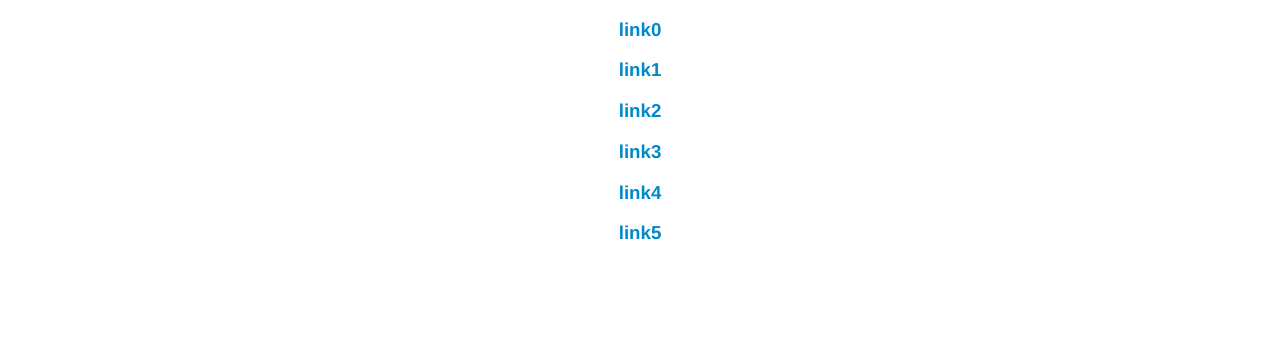
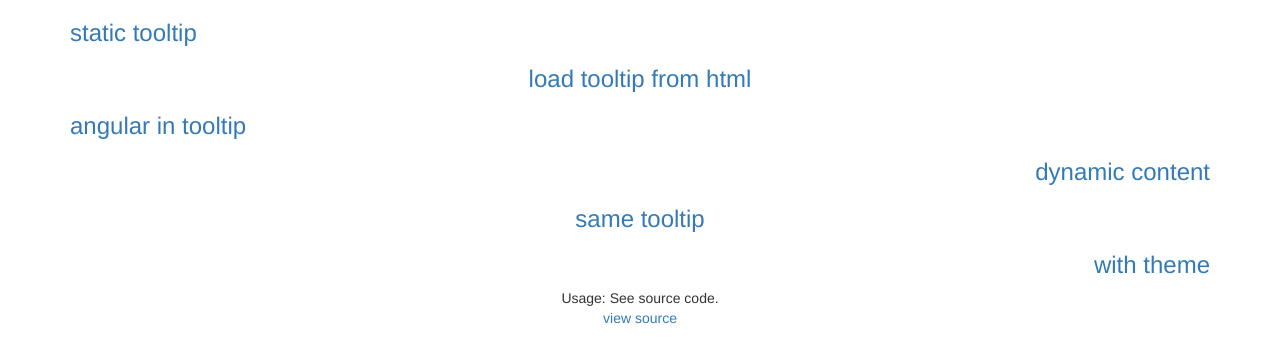
Before and after one commit to kristw/sstooltip, a website: page example/angular.html in a window 1280 px wide. Drawn offline with nearby package versions, Linux system fonts and the light colour scheme.

Commit message:
prepare for 3.1.0

```diff
--- a/bower.json
+++ b/bower.json
@@ -1,7 +1,7 @@
 {
   "name": "sstooltip",
   "main": "sstooltip.min.js",
-  "version": "3.0.0",
+  "version": "3.1.0",
   "homepage": "https://github.com/kristw/sstooltip",
   "authors": [
     "Krist Wongsuphasawat <krist.wongz@gmail.com>"
--- a/example/angular.html
+++ b/example/angular.html
@@ -2,20 +2,9 @@
 
 <html>
   <head>
+    <link rel="stylesheet" href="//netdna.bootstrapcdn.com/bootstrap/3.1.1/css/bootstrap.min.css">
     <link rel="stylesheet" href="../dist/sstooltip.css">
     <style type="text/css">
-			body{
-			  font-family: 'Helvetica Neue', Helvetica, Arial, sans-serif;
-			}
-			a {
-			  color: #0088cc;
-			  text-decoration: none;
-			}
-			a:hover {
-			  color: #005580;
-			  text-decoration: underline;
-			}
-
       .link3Tip{
         color: #ff6600;
         font-size: 14px;
@@ -25,13 +14,33 @@
 
   <body ng-app="app">
     <div ng-controller="mainCtrl">
+      <div class="container">
+        <div class="row">
+          <div class="col-xs-12">
+            <h3><a href="#" id="link0">static tooltip</a></h3>
             <div align="center">
-				<h3><a href="#" id="link0">link0</a></h3>
-				<h3><a href="#" id="link1">link1</a></h3>
-				<h3><a href="#" id="link2">link2</a></h3>
-				<h3><a href="#" id="link3">link3</a></h3>
-				<h3><a href="#" id="link4">link4</a></h3>
-				<h3><a href="#" id="link5">link5</a></h3>
+              <h3><a href="#" id="link1">load tooltip from html</a></h3>
+            </div>
+            <div>
+              <h3><a href="#" id="link2">angular in tooltip</a></h3>
+            </div>
+            <div align="right">
+              <h3><a href="#" id="link3">dynamic content</a></h3>
+            </div>
+            <div align="center">
+              <h3><a href="#" id="link4">same tooltip</a></h3>
+            </div>
+            <div align="right">
+              <h3><a href="#" id="link5">with theme</a></h3>
+            </div>
+          </div>
+        </div>
+        <div class="row">
+          <div class="col-xs-12" align="center">
+            Usage: See source code.<br>
+            <a href="https://github.com/kristw/sstooltip/blob/master/example/angular.html">view source</a>
+          </div>
+        </div>
       </div>
 
       <!-- 1) declare tooltips -->
```
Also changed, not shown: example/basic.html (+26 -13 lines), index.html (+11 -4 lines). Lines whose indentation alone changed are shown as unchanged.
